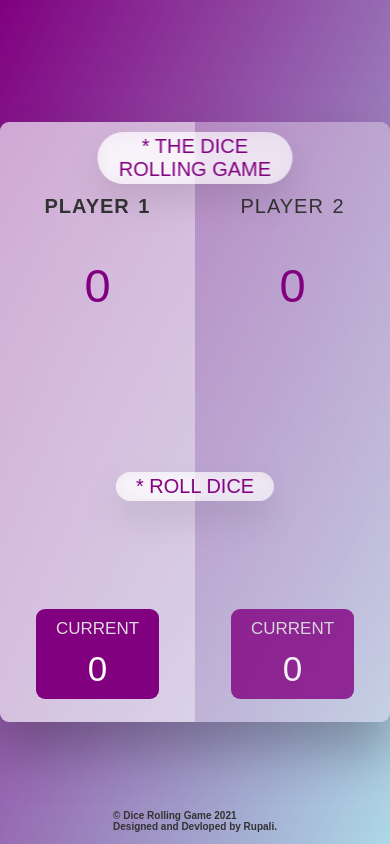
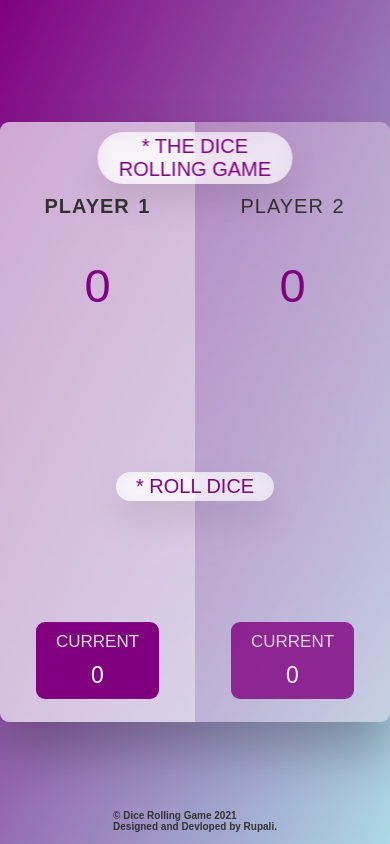
Before and after one commit to rupali-codes/dice-rolling-game, a plain HTML site: page index.html in a window 390 px wide. Drawn offline with Linux system fonts and the light colour scheme.

Commit message:
Update style.css

```diff
--- a/style.css
+++ b/style.css
@@ -272,7 +272,7 @@ footer{
 }
 
 .current-score {
-  font-size: 3.5rem;
+  font-size: 2.3rem;
 }
 
 }
```
